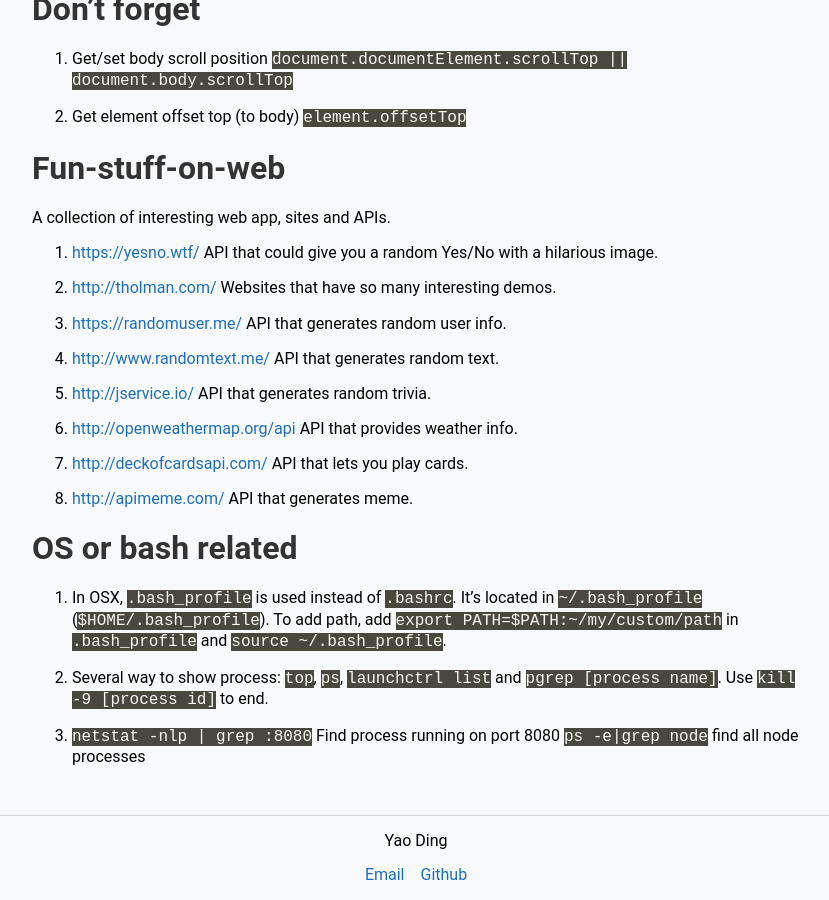
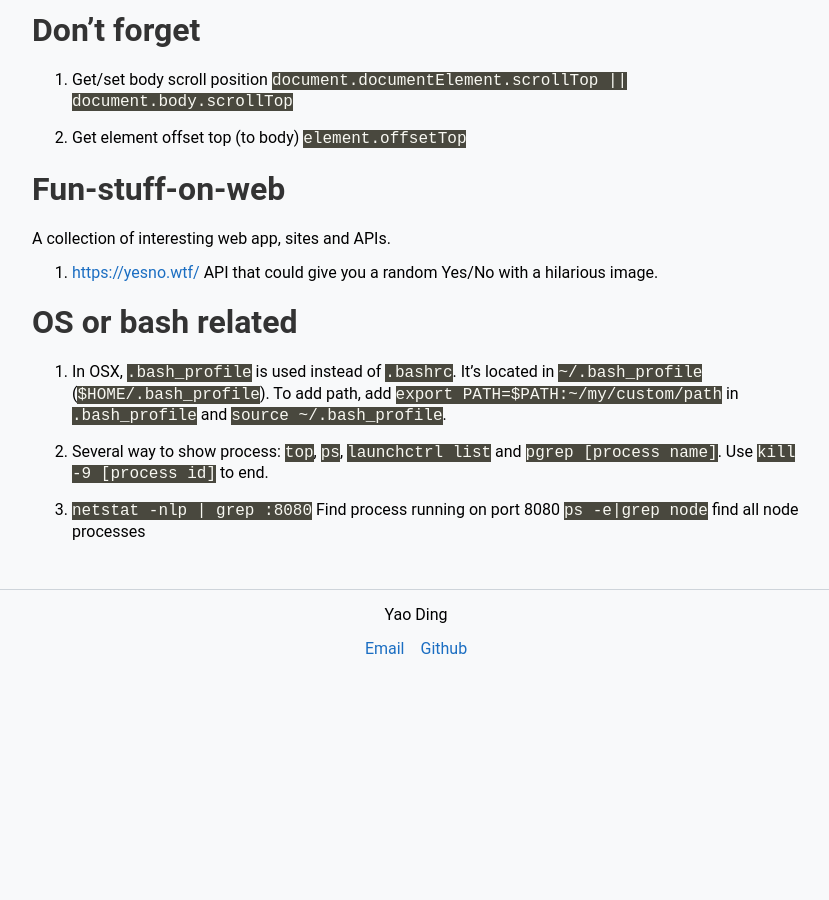
Before and after one commit to yaodingyd/yaodingyd.github.io, a Jekyll site: the page built from _pages/note.md, in a window 1280 px wide and 900 px high, scrolled down 2784 px. Shown: the whole window, without its empty margins (224-1053 px from the left). Built offline with Jekyll 4.4.1, drawn with Linux system fonts in a browser that asks for light colours; a style sheet for code colours, icons or effects is not loaded; after the commit the page ends 3459 px from its top, so only the background shows below that; some of the changed text lies outside the part shown.

Commit message:
Update note.md

````diff
--- a/_pages/note.md
+++ b/_pages/note.md
@@ -49,7 +49,7 @@ make the inner div `display: table-row`
      box-shadow: 0 0 1px rgba(255,255,255,.5);
   }
   ```
-9. `line-height` behaves differently in XHTML and HTML5. That would bite you in the ass some day.
+9. `line-height` behaves differently in XHTML and HTML5. That would bite you in the ass some day. Pay attention to `line-height` in transitional DOCTYPE.
 
 10. When using `overflow:hidden` to disable scrolling in the background, add `overflow-y:scroll` to body to prevent content shifting. For mobile to prevent body scrolling, use
  ```css
@@ -137,27 +137,6 @@ A collection of interesting web app, sites and APIs.
 1. [https://yesno.wtf/](https://yesno.wtf/)
 API that could give you a random Yes/No with a hilarious image.
 
-2. [http://tholman.com/](http://tholman.com/)
-Websites that have so many interesting demos.
-
-3. [https://randomuser.me/](https://randomuser.me/)
-API that generates random user info.
-
-4. [http://www.randomtext.me/](http://www.randomtext.me/)
-API that generates random text.
-
-5. [http://jservice.io/](http://jservice.io/)
-API that generates random trivia.
-
-6. [http://openweathermap.org/api](http://openweathermap.org/api)
-API that provides weather info.
-
-7. [http://deckofcardsapi.com/](http://deckofcardsapi.com/)
-API that lets you play cards.
-
-8. [http://apimeme.com/](http://apimeme.com/)
-API that generates meme.
-
 
 # OS or bash related
 
````
